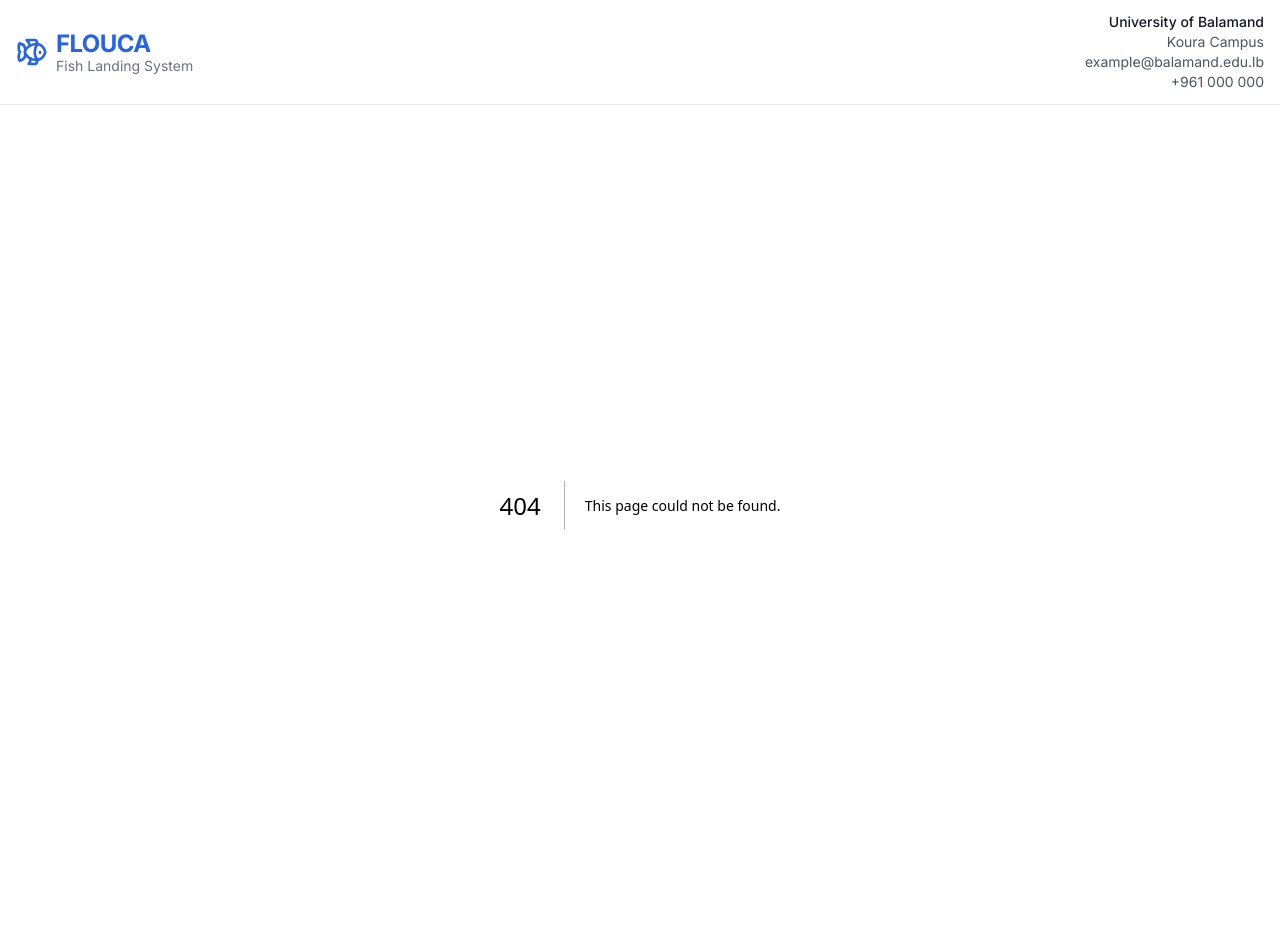
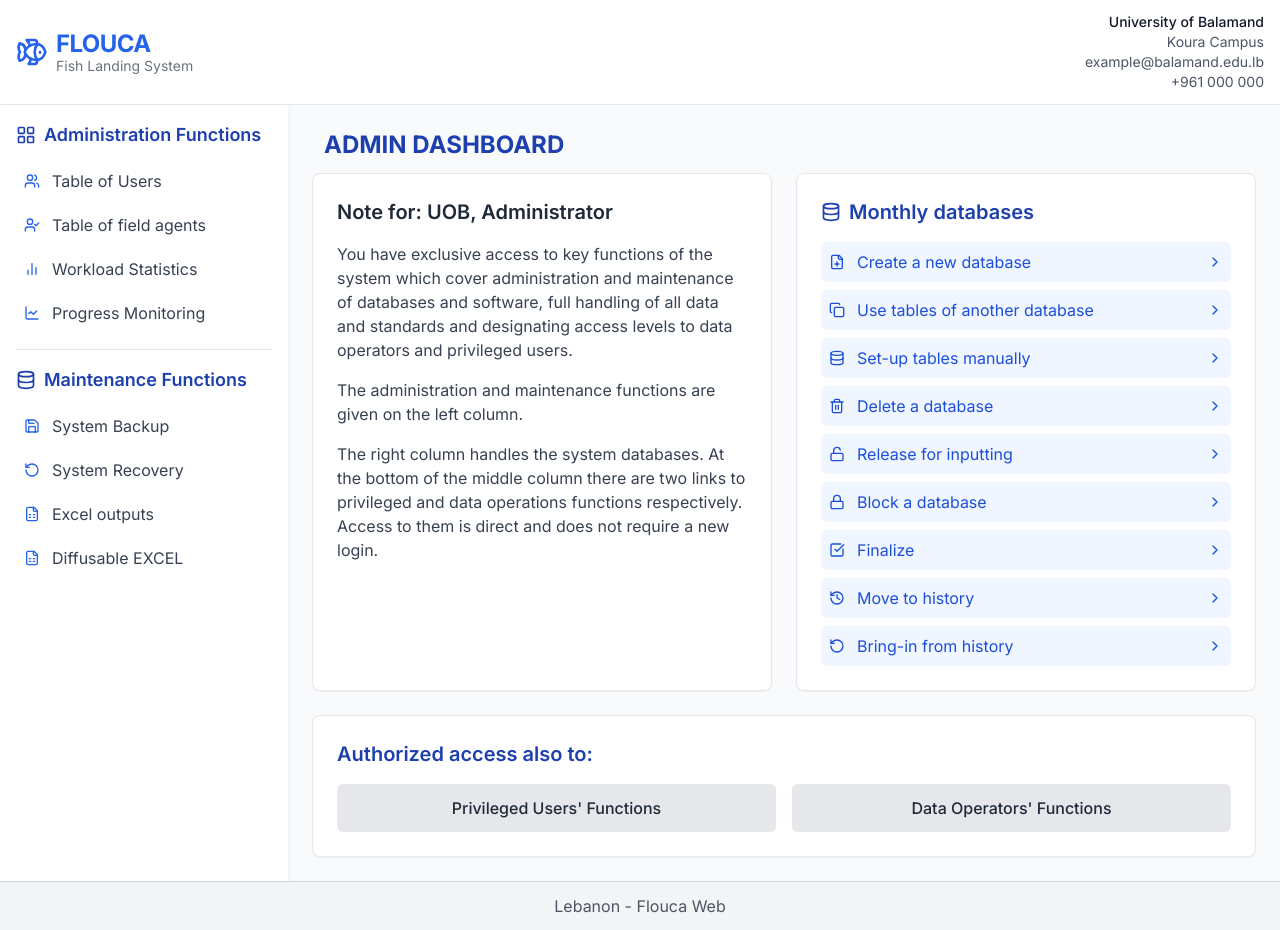
Before and after one commit to TheJabbs/Floucca, a Next.js app in the folder floucca_front/: page /dashboard-admin in a window 1280 px wide. Before the commit this address had no page. Before the commit the page ends 905 px from the top, so only its background shows below. Built offline with nearby package versions, Linux system fonts and the light colour scheme.

Commit message:
admin dashboard

```diff
--- /dev/null
+++ b/floucca_front/app/dashboard-admin/page.tsx
@@ -0,0 +1,194 @@
+import React, { useState } from "react";
+import {
+  Database, Users, UserCheck, BarChart2, LineChart,
+  Save, RotateCcw, FileSpreadsheet, FilePlus, Copy,
+  Trash2, Unlock, Lock, CheckSquare, History, ChevronRight,
+  LayoutGrid
+} from "lucide-react";
+
+const AdminDashboard = () => {
+  return (
+    <div className="flex flex-col min-h-screen bg-gray-50">
+      <main className="flex flex-1">
+        {/* Sidebar */}
+        <div className="bg-white shadow-md w-72 p-4">
+          <div className="border-b pb-4 mb-4">
+            <h2 className="text-lg font-semibold text-blue-800 mb-3 flex items-center">
+              <LayoutGrid className="w-5 h-5 mr-2" />
+              Administration Functions
+            </h2>
+            <nav className="space-y-1">
+              <button className="w-full flex items-center p-2 rounded-md hover:bg-blue-50 text-gray-700">
+                <Users className="w-4 h-4 mr-3 text-blue-600" />
+                <span>Table of Users</span>
+              </button>
+              <button className="w-full flex items-center p-2 rounded-md hover:bg-blue-50 text-gray-700">
+                <UserCheck className="w-4 h-4 mr-3 text-blue-600" />
+                <span>Table of field agents</span>
+              </button>
+              <button className="w-full flex items-center p-2 rounded-md hover:bg-blue-50 text-gray-700">
+                <BarChart2 className="w-4 h-4 mr-3 text-blue-600" />
+                <span>Workload Statistics</span>
+              </button>
+              <button className="w-full flex items-center p-2 rounded-md hover:bg-blue-50 text-gray-700">
+                <LineChart className="w-4 h-4 mr-3 text-blue-600" />
+                <span>Progress Monitoring</span>
+              </button>
+            </nav>
+          </div>
+
+          <div>
+            <h2 className="text-lg font-semibold text-blue-800 mb-3 flex items-center">
+              <Database className="w-5 h-5 mr-2" />
+              Maintenance Functions
+            </h2>
+            <nav className="space-y-1">
+              <button className="w-full flex items-center p-2 rounded-md hover:bg-blue-50 text-gray-700">
+                <Save className="w-4 h-4 mr-3 text-blue-600" />
+                <span>System Backup</span>
+              </button>
+              <button className="w-full flex items-center p-2 rounded-md hover:bg-blue-50 text-gray-700">
+                <RotateCcw className="w-4 h-4 mr-3 text-blue-600" />
+                <span>System Recovery</span>
+              </button>
+              <button className="w-full flex items-center p-2 rounded-md hover:bg-blue-50 text-gray-700">
+                <FileSpreadsheet className="w-4 h-4 mr-3 text-blue-600" />
+                <span>Excel outputs</span>
+              </button>
+              <button className="w-full flex items-center p-2 rounded-md hover:bg-blue-50 text-gray-700">
+                <FileSpreadsheet className="w-4 h-4 mr-3 text-blue-600" />
+                <span>Diffusable EXCEL</span>
+              </button>
+            </nav>
+          </div>
+        </div>
+
+        {/* Main Panel */}
+        <div className="flex-1 p-6">
+      <h1 className="text-2xl font-bold text-blue-800 mb-3 px-3">ADMIN DASHBOARD</h1>
+          <div className="grid grid-cols-1 md:grid-cols-4 gap-6">
+            <div className="md:col-span-2 bg-white p-6 rounded-lg shadow-sm border border-gray-200">
+              <h2 className="text-xl font-semibold text-gray-800 mb-4">
+                Note for: UOB, Administrator
+              </h2>
+              <p className="text-gray-700 mb-4">
+                You have exclusive access to key functions of the system which cover administration and maintenance of databases and software, full handling of all data and standards and designating access levels to data operators and privileged users.
+              </p>
+              <p className="text-gray-700 mb-4">
+                The administration and maintenance functions are given on the left column.
+              </p>
+              <p className="text-gray-700">
+                The right column handles the system databases. At the bottom of the middle column there are two links to privileged and data operations functions respectively. Access to them is direct and does not require a new login.
+              </p>
+            </div>
+
+            {/* Database Operations */}
+            <div className="md:col-span-2 bg-white p-6 rounded-lg shadow-sm border border-gray-200">
+              <h2 className="text-xl font-semibold text-blue-800 mb-4 flex items-center">
+                <Database className="w-5 h-5 mr-2" />
+                Monthly databases
+              </h2>
+              <div className="space-y-2">
+                <button className="w-full flex items-center justify-between p-2 rounded-md bg-blue-50 hover:bg-blue-100 text-blue-700 transition">
+                  <span className="flex items-center">
+                    <FilePlus className="w-4 h-4 mr-3" />
+                    <span>Create a new database</span>
+                  </span>
+                  <ChevronRight className="w-4 h-4" />
+                </button>
+
+                <button className="w-full flex items-center justify-between p-2 rounded-md bg-blue-50 hover:bg-blue-100 text-blue-700 transition">
+                  <span className="flex items-center">
+                    <Copy className="w-4 h-4 mr-3" />
+                    <span>Use tables of another database</span>
+                  </span>
+                  <ChevronRight className="w-4 h-4" />
+                </button>
+
+                <button className="w-full flex items-center justify-between p-2 rounded-md bg-blue-50 hover:bg-blue-100 text-blue-700 transition">
+                  <span className="flex items-center">
+                    <Database className="w-4 h-4 mr-3" />
+                    <span>Set-up tables manually</span>
+                  </span>
+                  <ChevronRight className="w-4 h-4" />
+                </button>
+
+                <button className="w-full flex items-center justify-between p-2 rounded-md bg-blue-50 hover:bg-blue-100 text-blue-700 transition">
+                  <span className="flex items-center">
+                    <Trash2 className="w-4 h-4 mr-3" />
+                    <span>Delete a database</span>
+                  </span>
+                  <ChevronRight className="w-4 h-4" />
+                </button>
+
+                <button className="w-full flex items-center justify-between p-2 rounded-md bg-blue-50 hover:bg-blue-100 text-blue-700 transition">
+                  <span className="flex items-center">
+                    <Unlock className="w-4 h-4 mr-3" />
+                    <span>Release for inputting</span>
+                  </span>
+                  <ChevronRight className="w-4 h-4" />
+                </button>
+
+                <button className="w-full flex items-center justify-between p-2 rounded-md bg-blue-50 hover:bg-blue-100 text-blue-700 transition">
+                  <span className="flex items-center">
+                    <Lock className="w-4 h-4 mr-3" />
+                    <span>Block a database</span>
+                  </span>
+                  <ChevronRight className="w-4 h-4" />
+                </button>
+
+                <button className="w-full flex items-center justify-between p-2 rounded-md bg-blue-50 hover:bg-blue-100 text-blue-700 transition">
+                  <span className="flex items-center">
+                    <CheckSquare className="w-4 h-4 mr-3" />
+                    <span>Finalize</span>
+                  </span>
+                  <ChevronRight className="w-4 h-4" />
+                </button>
+
+                <button className="w-full flex items-center justify-between p-2 rounded-md bg-blue-50 hover:bg-blue-100 text-blue-700 transition">
+                  <span className="flex items-center">
+                    <History className="w-4 h-4 mr-3" />
+                    <span>Move to history</span>
+                  </span>
+                  <ChevronRight className="w-4 h-4" />
+                </button>
+
+                <button className="w-full flex items-center justify-between p-2 rounded-md bg-blue-50 hover:bg-blue-100 text-blue-700 transition">
+                  <span className="flex items-center">
+                    <RotateCcw className="w-4 h-4 mr-3" />
+                    <span>Bring-in from history</span>
+                  </span>
+                  <ChevronRight className="w-4 h-4" />
+                </button>
+              </div>
+            </div>
+          </div>
+
+          {/* Additional Access Panel */}
+          <div className="mt-6 bg-white p-6 rounded-lg shadow-sm border border-gray-200">
+            <h2 className="text-xl font-semibold text-blue-800 mb-4">
+              Authorized access also to:
+            </h2>
+            <div className="grid grid-cols-1 md:grid-cols-2 gap-4">
+              <button className="w-full py-3 rounded-md bg-gray-200 hover:bg-gray-300 text-gray-800 font-medium transition">
+                Privileged Users' Functions
+              </button>
+              <button className="w-full py-3 rounded-md bg-gray-200 hover:bg-gray-300 text-gray-800 font-medium transition">
+                Data Operators' Functions
+              </button>
+            </div>
+          </div>
+        </div>
+      </main>
+
+      {/* Footer */}
+      <footer className="bg-gray-100 border-t border-gray-300">
+        <div className="container mx-auto px-4 py-3 text-center text-gray-600">
+          Lebanon - Flouca Web
+        </div>
+      </footer>
+    </div>
+  );
+};
+
+export default AdminDashboard;
--- a/floucca_front/app/dashboard/page.tsx
+++ b/floucca_front/app/dashboard/page.tsx
@@ -89,9 +89,9 @@ export default function ReportsDashboard() {
   ];
 
   return (
-    <div className="container mx-auto px-4 py-8">
-      <header className="mb-8">
-        <h1 className="text-3xl font-bold">REPORTS</h1>
+    <div className="container mx-auto px-4 py-4">
+      <header className="mb-6">
+      <h1 className="text-2xl font-bold text-blue-800">REPORTS</h1>
         <p className="mt-1 text-gray-600">
           Comprehensive fisheries data reporting and analytics
         </p>
```
